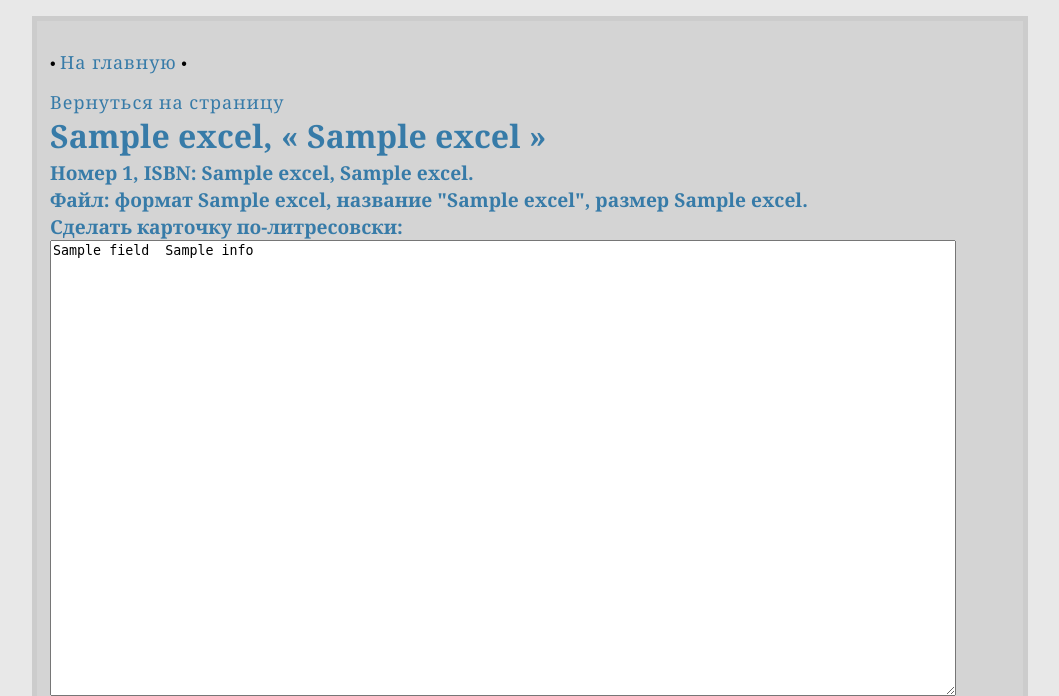
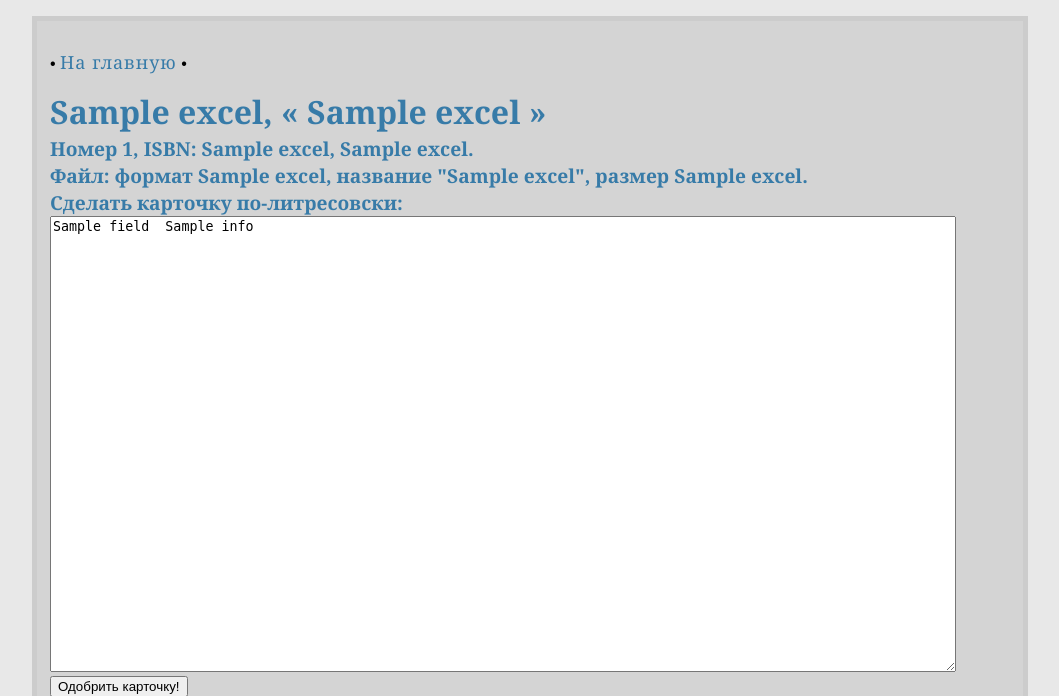
Before and after one commit to cyperus-papyrus/hello-world, a Flask app: template templates/show_entries.html in a window 1280 px wide. Shown: the top 696 px of the page, without its empty margins (110-1169 px from the left). Run offline with Flask 2, Linux system fonts and the light colour scheme; the template is opened without the code that fills it: values that come from a table or form of the project are taken from there, most other values are stand-ins (such as "Sample title", 1, 10 or a date in 2020); parts of the project's set-up code (start-up, migrations or seed data) failed here and were passed over.

Commit message:
+ вернуться на страницу

```diff
--- a/templates/show_entries.html
+++ b/templates/show_entries.html
@@ -1,6 +1,5 @@
 {% extends "layout.html" %}
 {% block body %}
-<a href="/list/{{ list_int }}">Вернуться на страницу</a>
   {% for book, excel in mybooks %}
     <h1>{{ excel[1] }},  « {{ excel[2] }} »</h1>
         <h2>Номер {{ excel[0] }}, ISBN: {{ excel[4] }}, {{ excel[3] }}.</h2>
```
